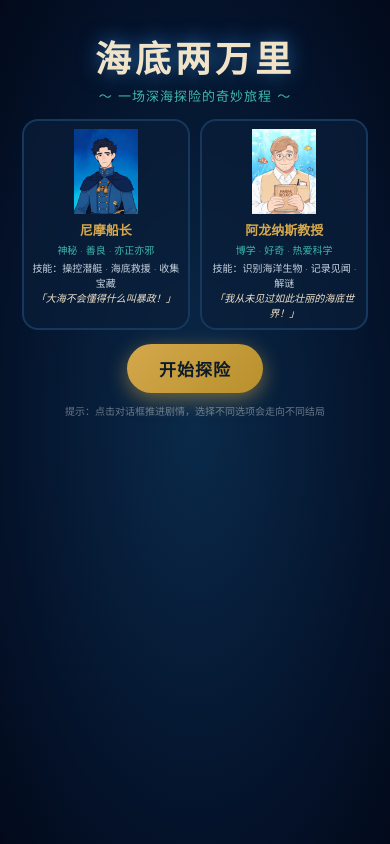
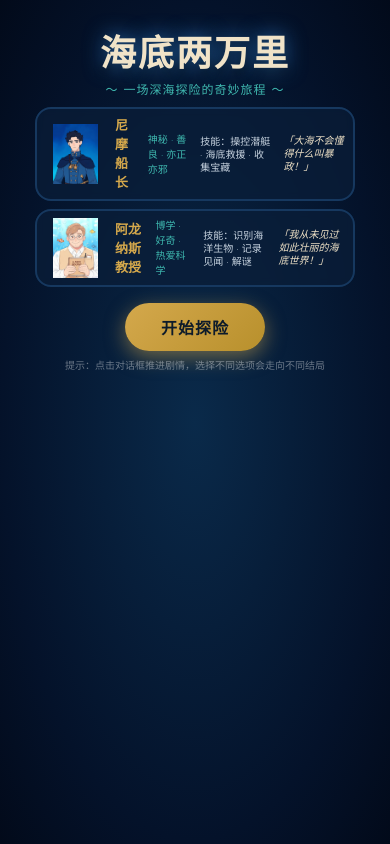
Before and after one commit to U-A-s-rgb/delta-force-hack, a plain HTML site: page 海底两万里.html in a window 390 px wide. Drawn offline with Linux system fonts and the light colour scheme.

Commit message:
fix: 优化标题页按钮位置、状态栏移动端适配、小知识弹窗位置和关闭按钮

```diff
--- a/海底两万里.html
+++ b/海底两万里.html
@@ -91,16 +91,16 @@
     color:var(--gold); padding:5px 12px; border-radius:20px; font-size:13px; font-weight:bold;
     flex-shrink:0;
   }
-  #stats{ display:flex; gap:6px; flex-shrink:0; }
+  #stats{ display:flex; gap:6px; flex:1 1 auto; justify-content:flex-end; min-width:0; }
   .stat{
     background:rgba(10,30,58,0.8); border-radius:14px; padding:4px 8px;
     display:flex; align-items:center; gap:4px; font-size:12px;
-    border:1px solid rgba(255,255,255,0.15);
+    border:1px solid rgba(255,255,255,0.15); flex-shrink:1; min-width:0;
   }
   .stat .ic{ font-size:16px; flex-shrink:0; }
   .stat .bar{ width:50px; height:8px; background:rgba(255,255,255,0.15); border-radius:4px; overflow:hidden; }
   .stat .fill{ height:100%; border-radius:4px; transition:width .5s; }
-  .stat .val{ font-size:11px; color:var(--cream); font-weight:bold; min-width:18px; text-align:right; }
+  .stat .val{ font-size:11px; color:var(--cream); font-weight:bold; min-width:18px; text-align:right; flex-shrink:0; }
   #curiosity .fill{ background:var(--teal); }
   #trust .fill{ background:var(--gold); }
   #knowledge .fill{ background:var(--coral); }
@@ -164,15 +164,15 @@
     position:absolute; inset:0; z-index:100;
     background:radial-gradient(ellipse at center,#0a2a4a 0%,#04122a 70%,#020a1a 100%);
     display:flex; flex-direction:column; align-items:center; justify-content:center;
-    text-align:center; padding:20px;
+    text-align:center; padding:20px; overflow-y:auto;
   }
   #titleScreen h1{
     font-size:clamp(36px,7vw,68px); color:var(--cream);
     text-shadow:0 0 20px var(--light),0 4px 8px rgba(0,0,0,0.8);
     letter-spacing:4px; margin-bottom:6px;
   }
-  #titleScreen .sub{ color:var(--teal); font-size:16px; margin-bottom:30px; letter-spacing:2px; }
-  .char-cards{ display:flex; gap:24px; flex-wrap:wrap; justify-content:center; margin-bottom:20px; }
+  #titleScreen .sub{ color:var(--teal); font-size:16px; margin-bottom:20px; letter-spacing:2px; }
+  .char-cards{ display:flex; gap:24px; flex-wrap:wrap; justify-content:center; margin-bottom:16px; }
   .char-card{
     background:rgba(10,30,58,0.7); border:2px solid var(--mid); border-radius:16px;
     padding:16px; width:230px; backdrop-filter:blur(4px);
@@ -187,10 +187,10 @@
     background:linear-gradient(135deg,var(--gold),#b8902c); color:var(--ink);
     border:none; padding:14px 50px; font-size:20px; font-weight:bold; border-radius:30px;
     cursor:pointer; box-shadow:0 6px 20px rgba(212,168,76,0.5); transition:transform .2s;
-    font-family:inherit; letter-spacing:2px;
+    font-family:inherit; letter-spacing:2px; margin-top:-10px;
   }
   .start-btn:hover{ transform:scale(1.05); }
-  .hint{ color:rgba(255,255,255,0.4); font-size:12px; margin-top:12px; }
+  .hint{ color:rgba(255,255,255,0.4); font-size:12px; margin-top:10px; }
 
   /* 章节卡 */
   #chapterCard{
@@ -205,24 +205,33 @@
   }
   #chapterCard .ch-line{ width:120px; height:2px; background:var(--gold); margin:18px auto; }
 
-  /* 教育小知识弹窗 - 改为顶部通知条样式 */
+  /* 教育小知识弹窗 - 顶部通知条样式 */
   #factPop{
-    position:absolute; top:60px; left:50%; transform:translateX(-50%) translateY(-20px);
-    z-index:80; width:90%; max-width:420px; opacity:0; pointer-events:none; transition:all .4s;
+    position:absolute; top:70px; left:50%; transform:translateX(-50%) translateY(-30px);
+    z-index:80; width:92%; max-width:460px; opacity:0; pointer-events:none; transition:all .4s;
   }
   #factPop.show{ opacity:1; transform:translateX(-50%) translateY(0); pointer-events:auto; cursor:pointer; }
   #factPop .card{
     background:linear-gradient(135deg,var(--paper),#f5e8cc); color:var(--ink);
-    border:3px solid var(--gold); border-radius:18px; padding:16px 20px;
+    border:3px solid var(--gold); border-radius:18px; padding:14px 18px;
     box-shadow:0 10px 40px rgba(0,0,0,0.6);
   }
   #factPop .badge{
     display:inline-block; background:var(--coral); color:#fff; font-size:11px;
-    padding:3px 12px; border-radius:10px; margin-bottom:8px;
+    padding:3px 12px; border-radius:10px; margin-bottom:6px;
   }
-  #factPop h4{ color:var(--mid); font-size:18px; margin-bottom:6px; }
+  #factPop h4{ color:var(--mid); font-size:16px; margin-bottom:4px; }
   #factPop p{ font-size:14px; line-height:1.6; }
-  #factPop .close{ margin-top:10px; text-align:center; color:var(--gold); font-size:12px; }
+  #factPop .close{ margin-top:8px; text-align:center; color:var(--gold); font-size:12px; }
+
+  /* 右上角关闭按钮 */
+  #factPop .x-close{
+    position:absolute; top:-8px; right:-8px; width:26px; height:26px;
+    background:var(--coral); color:#fff; border:2px solid var(--gold);
+    border-radius:50%; display:flex; align-items:center; justify-content:center;
+    font-size:14px; font-weight:bold; cursor:pointer; line-height:1;
+    box-shadow:0 3px 10px rgba(0,0,0,0.4);
+  }
 
   /* 结局 */
   #endingScreen{
@@ -245,13 +254,13 @@
   /* ===== 移动端适配 ===== */
   @media screen and (max-width: 768px){
     /* 顶部状态栏 - 更紧凑 */
-    #hud{ padding:6px 8px; gap:4px; }
-    #chapterTag{ font-size:10px; padding:3px 8px; }
-    #stats{ gap:3px; }
-    .stat{ padding:3px 5px; font-size:10px; gap:2px; }
+    #hud{ padding:5px 6px; gap:4px; }
+    #chapterTag{ font-size:10px; padding:2px 7px; letter-spacing:0; }
+    #stats{ gap:2px; flex:1; }
+    .stat{ padding:2px 4px; font-size:10px; gap:2px; border-radius:10px; }
     .stat .ic{ font-size:13px; }
-    .stat .bar{ width:32px; height:6px; }
-    .stat .val{ font-size:10px; min-width:14px; }
+    .stat .bar{ width:26px; height:5px; }
+    .stat .val{ font-size:10px; min-width:12px; }
 
     /* 立绘区 - 缩小，不遮挡对话框 */
     #portraits{ height:42%; padding:0 2%; }
@@ -276,29 +285,33 @@
     #continueHint{ font-size:11px; }
 
     /* 标题屏 - 紧凑布局 */
-    #titleScreen{ padding:12px; justify-content:flex-start; padding-top:30px; }
-    #titleScreen h1{ margin-bottom:4px; }
-    #titleScreen .sub{ font-size:13px; margin-bottom:14px; letter-spacing:1px; }
-    .char-cards{ gap:10px; margin-bottom:14px; }
-    .char-card{ width:44%; padding:10px; }
-    .char-card .pic{ height:100px; margin-bottom:6px; }
-    .char-card h3{ font-size:14px; margin-bottom:3px; }
-    .char-card .tags{ font-size:10px; margin-bottom:3px; }
-    .char-card .quote{ font-size:10px; }
-    .char-card .skill{ font-size:10px; margin-top:2px; }
-    .start-btn{ padding:12px 32px; font-size:17px; letter-spacing:1px; }
-    .hint{ font-size:10px; margin-top:10px; }
+    #titleScreen{ padding:10px 12px; justify-content:flex-start; padding-top:24px; overflow-y:auto; }
+    #titleScreen h1{ margin-bottom:4px; letter-spacing:2px; }
+    #titleScreen .sub{ font-size:12px; margin-bottom:10px; letter-spacing:1px; }
+    .char-cards{ gap:8px; margin-bottom:8px; flex-direction:column; width:100%; max-width:320px; }
+    .char-card{ width:100%; padding:8px 10px; display:flex; gap:10px; align-items:center; }
+    .char-card .pic{ width:70px; height:70px; flex-shrink:0; margin-bottom:0; }
+    .char-card > h3, .char-card > .tags, .char-card > .quote, .char-card > .skill{
+      padding:0; margin:0; text-align:left;
+    }
+    .char-card h3{ font-size:14px; margin-bottom:2px; }
+    .char-card .tags{ font-size:10px; margin-bottom:2px; }
+    .char-card .quote{ font-size:10px; line-height:1.3; }
+    .char-card .skill{ font-size:10px; margin-top:2px; line-height:1.3; }
+    .start-btn{ padding:12px 36px; font-size:16px; letter-spacing:1px; margin-top:8px; }
+    .hint{ font-size:10px; margin-top:6px; }
 
     /* 章节卡 */
     #chapterCard .ch-num{ font-size:14px; letter-spacing:4px; }
     #chapterCard .ch-line{ width:80px; margin:10px auto; }
 
     /* 小知识弹窗 - 顶部通知样式 */
-    #factPop{ top:55px; width:92%; }
+    #factPop{ top:60px; width:94%; }
     #factPop .card{ padding:12px 14px; }
     #factPop h4{ font-size:15px; }
     #factPop p{ font-size:12px; line-height:1.5; }
     #factPop .close{ font-size:11px; }
+    #factPop .x-close{ width:22px; height:22px; font-size:12px; top:-6px; right:-6px; }
 
     /* 结局页 */
     #endingScreen{ padding:20px; }
@@ -313,16 +326,19 @@
 
   /* 小屏手机 (<390px) */
   @media screen and (max-width: 390px){
+    #hud{ padding:4px 5px; gap:3px; }
+    #chapterTag{ font-size:9px; padding:2px 6px; }
     #stats{ gap:2px; }
-    .stat{ padding:2px 4px; }
-    .stat .bar{ width:26px; height:5px; }
-    .stat .val{ font-size:9px; min-width:12px; }
+    .stat{ padding:2px 3px; }
+    .stat .ic{ font-size:12px; }
+    .stat .bar{ width:22px; height:5px; }
+    .stat .val{ font-size:9px; min-width:11px; }
     #portraits{ height:38%; }
     .portrait{ max-width:34%; }
     #dialogueBox{ min-height:44vh; padding:8px 10px 12px; }
     #dialogueText{ font-size:13px; line-height:1.5; }
-    .char-card{ width:46%; padding:8px; }
-    .char-card .pic{ height:85px; }
+    .char-card{ width:100%; padding:6px 8px; }
+    .char-card .pic{ width:60px; height:60px; }
     .char-card h3{ font-size:13px; }
   }
 
@@ -383,6 +399,7 @@
 
   <!-- 教育小知识 -->
   <div id="factPop"><div class="card">
+    <span class="x-close" id="factCloseBtn">×</span>
     <span class="badge">🔬 海洋小知识</span>
     <h4 id="factTitle"></h4>
     <p id="factText"></p>
@@ -1040,10 +1057,13 @@ function showFact(f){
   $("factText").textContent = f.text;
   const pop = $("factPop");
   pop.classList.add("show");
-  const close = ()=>{ pop.classList.remove("show"); pop.removeEventListener("click",close);
-    // 显示 fact 后继续到当前节点对话
+  const close = ()=>{ pop.classList.remove("show");
+    pop.removeEventListener("click",close);
+    $("factCloseBtn").removeEventListener("click", btnClose);
     renderNode(state.node, true);
   };
+  const btnClose = (e)=>{ e.stopPropagation(); close(); };
+  $("factCloseBtn").addEventListener("click", btnClose);
   pop.addEventListener("click", close);
 }
 
```
